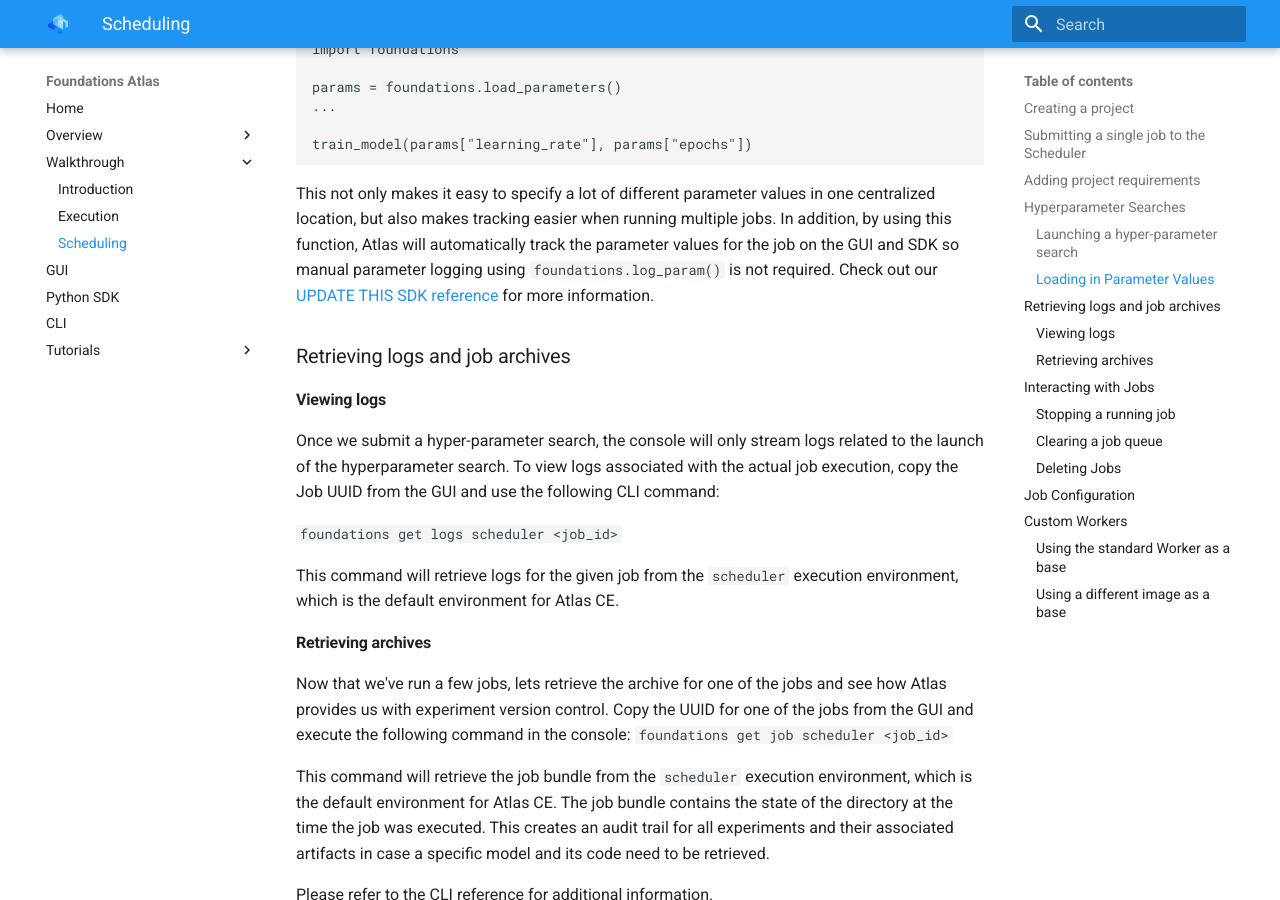
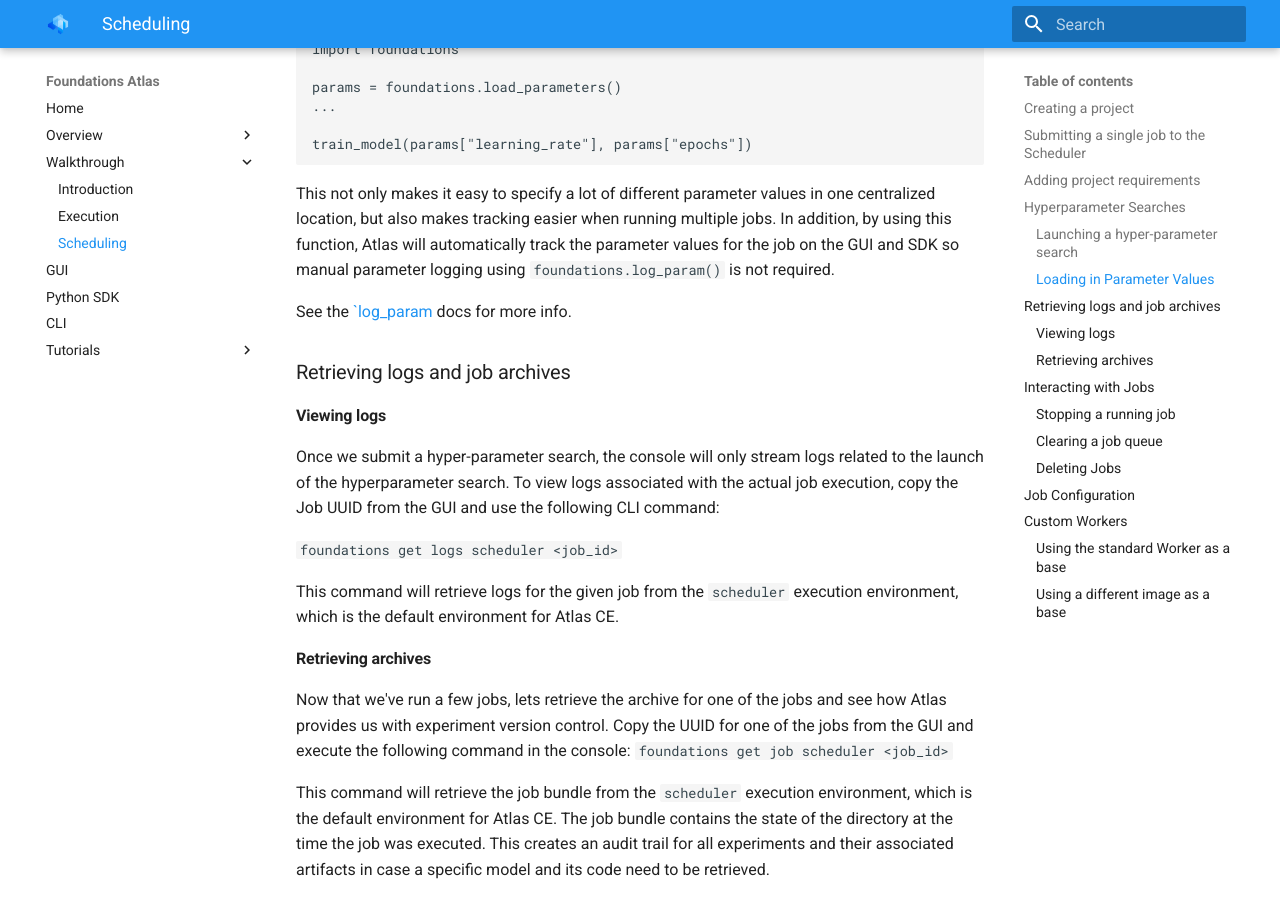
Before and after one commit to DeepLearnI/atlas-ce-docs, an MkDocs documentation site: the page built from docs/api_docs/sources/atlas-modes/scheduling.md, in a window 1280 px wide and 900 px high, scrolled down 3560 px. Built offline with MkDocs 1.6.1 and Material for MkDocs 9.7.7, drawn with Linux system fonts in a browser that asks for light colours.

Commit message:
update link

```diff
--- a/docs/api_docs/sources/atlas-modes/scheduling.md
+++ b/docs/api_docs/sources/atlas-modes/scheduling.md
@@ -133,7 +133,8 @@ train_model(params["learning_rate"], params["epochs"])
 
 This not only makes it easy to specify a lot of different parameter values in one centralized location, but also makes tracking easier when running multiple jobs.
 In addition, by using this function, Atlas will automatically track the parameter values for the job on the GUI and SDK so manual parameter logging using `foundations.log_param()` is not required.
-Check out our [UPDATE THIS SDK reference](../load_parameters/) for more information.
+
+See the [`log_param](https://dessa-atlas-community-docs.readthedocs-hosted.com/en/latest/sdk-reference/SDK/#log-parameter) docs for more info.
 
 ### Retrieving logs and job archives
 #### Viewing logs
```
